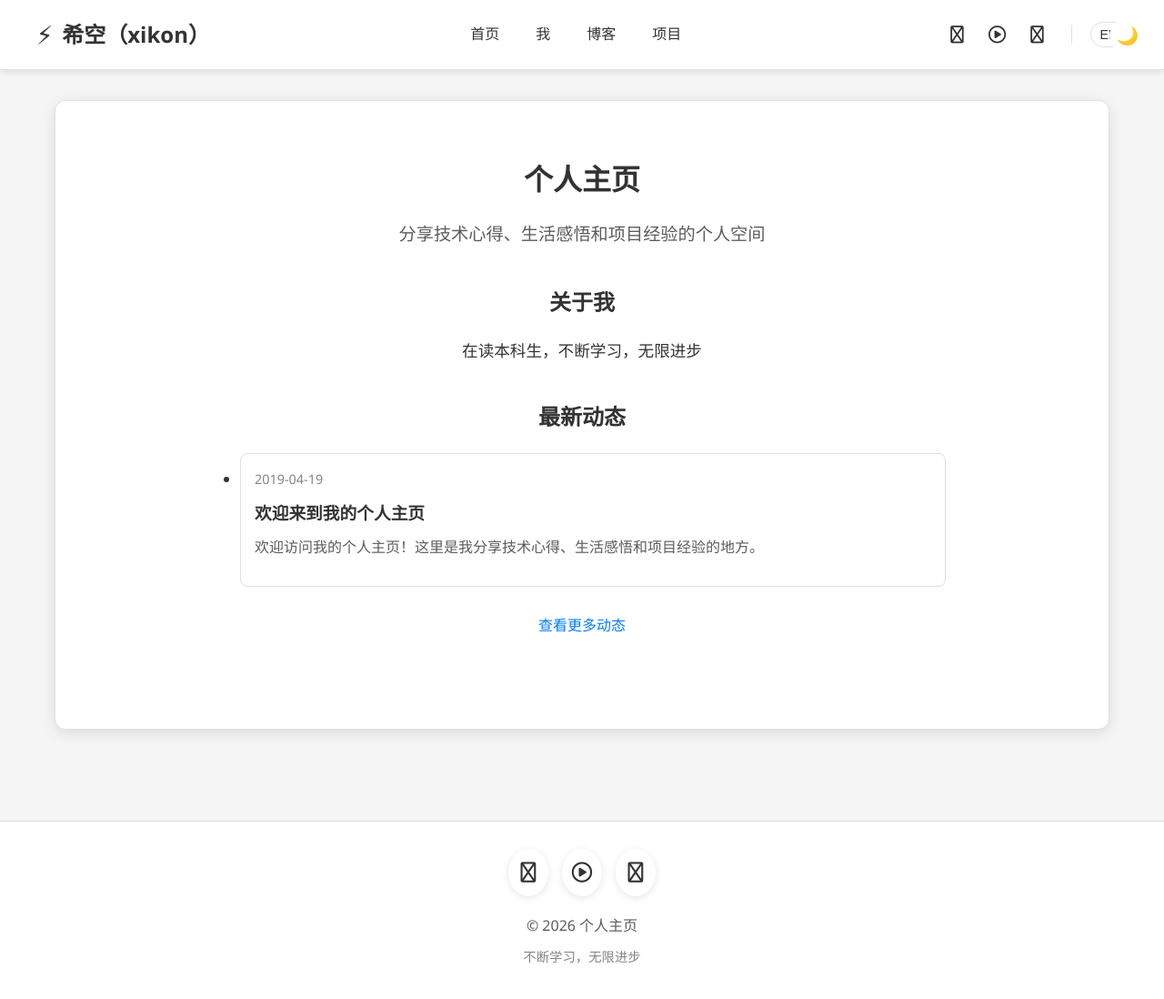
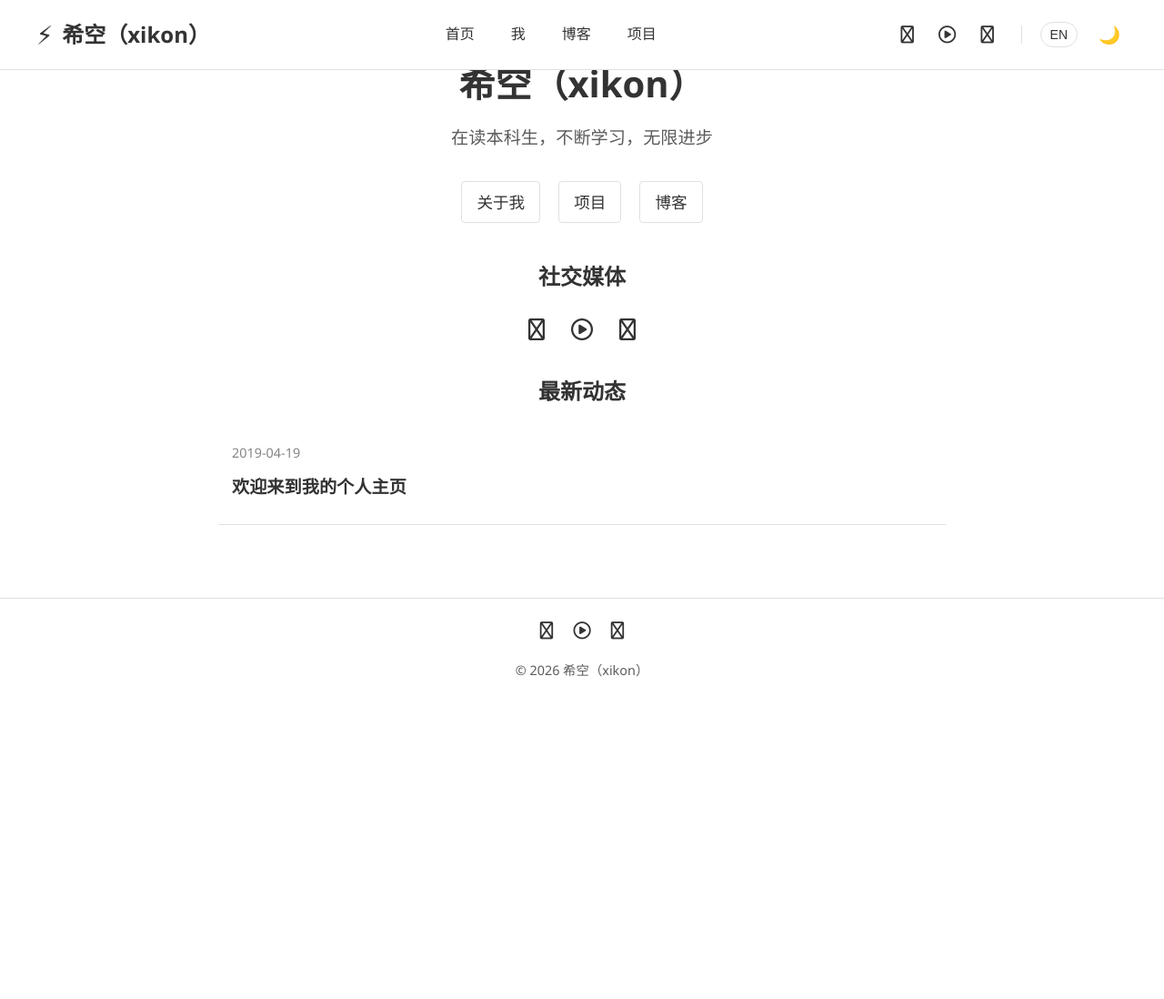
Before and after one commit to xikon-X/xikon-X.github.io, a Jekyll site: the page built from index.html, in a window 1280 px wide and 1109 px high. Shown: the top 1098 px of the window at 91% size. Built offline with Jekyll 4.4.1, drawn with Linux system fonts in a browser that asks for light colours; the list of posts is cut into pages by our own code.

Commit message:
全面美化页面1.0

```diff
--- a/_layouts/default.html
+++ b/_layouts/default.html
@@ -18,7 +18,7 @@
   </style>
 
   <!-- 导航栏 -->
-  <nav style="background-color: var(--header-background); border-bottom: 1px solid var(--border-color); padding: 15px 20px; box-shadow: 0 2px 8px rgba(0, 0, 0, 0.1); position: fixed; top: 0; left: 0; right: 0; z-index: 1000; margin: 0; width: 100%;">
+  <nav style="background-color: var(--header-background); border-bottom: 1px solid var(--border-color); padding: 15px 20px; position: fixed; top: 0; left: 0; right: 0; z-index: 1000; margin: 0; width: 100%; box-shadow: none;">
     <div style="max-width: 1200px; margin: 0 auto; display: flex; justify-content: space-between; align-items: center;">
       <!-- 左侧 logo -->
       <a href="/" style="font-size: 1.5rem; font-weight: bold; color: var(--text-color); text-decoration: none; display: flex; align-items: center; gap: 10px;">
@@ -90,33 +90,29 @@
     </div>
   </nav>
 
-  <!-- 顶部间距，避免内容被固定导航栏遮挡 -->
-  <div style="height: 80px;"></div>
-
-  <div id="main" role="main" style="max-width: 1200px; margin: 0 auto; padding: 30px 20px;">
-    <div class="card-container" style="background-color: var(--card-background); border-radius: 12px; box-shadow: 0 4px 15px rgba(0, 0, 0, 0.1); padding: 40px; margin-bottom: 30px; transition: all 0.3s ease; border: 1px solid var(--border-color);">
+  <div id="main" role="main">
+    <div class="card-container">
       {{ content }}
     </div>
   </div>
 
   <!-- 页脚 -->
-  <footer style="background-color: var(--header-background); border-top: 1px solid var(--border-color); padding: 30px 20px; margin-top: 40px;">
+  <footer style="background-color: var(--header-background); border-top: 1px solid var(--border-color); padding: 20px; margin-top: 0;">
     <div style="max-width: 1200px; margin: 0 auto; display: flex; flex-direction: column; align-items: center;">
       <!-- 社交媒体图标 -->
-      <div style="display: flex; gap: 15px; margin-bottom: 20px;">
-        <a href="{{ site.author.links[0].url }}" style="color: var(--text-color); text-decoration: none; font-size: 1.4rem; transition: all 0.3s ease; padding: 8px; border-radius: 50%; background-color: var(--card-background); box-shadow: 0 2px 8px rgba(0, 0, 0, 0.1);" title="{{ site.author.links[0].label }}">
+      <div style="display: flex; gap: 15px; margin-bottom: 15px;">
+        <a href="{{ site.author.links[0].url }}" style="color: var(--text-color); text-decoration: none; font-size: 1.2rem; transition: all 0.3s ease;" title="{{ site.author.links[0].label }}">
           <i class="far fa-fw fa-github"></i>
         </a>
-        <a href="{{ site.author.links[1].url }}" style="color: var(--text-color); text-decoration: none; font-size: 1.4rem; transition: all 0.3s ease; padding: 8px; border-radius: 50%; background-color: var(--card-background); box-shadow: 0 2px 8px rgba(0, 0, 0, 0.1);" title="{{ site.author.links[1].label }}">
+        <a href="{{ site.author.links[1].url }}" style="color: var(--text-color); text-decoration: none; font-size: 1.2rem; transition: all 0.3s ease;" title="{{ site.author.links[1].label }}">
           <i class="far fa-fw fa-play-circle"></i>
         </a>
-        <a href="{{ site.author.links[2].url }}" style="color: var(--text-color); text-decoration: none; font-size: 1.4rem; transition: all 0.3s ease; padding: 8px; border-radius: 50%; background-color: var(--card-background); box-shadow: 0 2px 8px rgba(0, 0, 0, 0.1);" title="{{ site.author.links[2].label }}">
+        <a href="{{ site.author.links[2].url }}" style="color: var(--text-color); text-decoration: none; font-size: 1.2rem; transition: all 0.3s ease;" title="{{ site.author.links[2].label }}">
           <i class="far fa-fw fa-music"></i>
         </a>
       </div>
 
-      <p style="margin-bottom: 10px; color: var(--text-color); opacity: 0.8;">© {{ site.time | date: '%Y' }} {{ site.title }}</p>
-      <p style="font-size: 0.9rem; color: var(--text-color); opacity: 0.6;">不断学习，无限进步</p>
+      <p style="margin-bottom: 5px; color: var(--text-color); opacity: 0.8; font-size: 0.9rem;">© {{ site.time | date: '%Y' }} 希空（xikon）</p>
     </div>
   </footer>
 
--- a/_layouts/home.html
+++ b/_layouts/home.html
@@ -2,41 +2,46 @@
 layout: default
 ---
 
-<div class="home" style="padding: 20px 0; text-align: center;">
-  <div style="margin-bottom: 40px;">
-    <h1 class="page-title">{{ site.title }}</h1>
-    <p class="page-description" style="font-size: 1.2rem; color: var(--text-color); opacity: 0.8; max-width: 800px; margin: 20px auto;">{{ site.description }}</p>
+<div class="home" style="text-align: center;">
+  <h1 style="font-size: 2.5rem; font-weight: 600; margin-bottom: 10px;">希空（xikon）</h1>
+  <p style="font-size: 1.2rem; color: var(--text-color); opacity: 0.8; margin-bottom: 30px;">{{ site.author.bio }}</p>
+
+  <div style="display: flex; justify-content: center; gap: 20px; margin-bottom: 40px;">
+    <a href="/me/" style="color: var(--link-color); text-decoration: none; font-size: 1.1rem; padding: 8px 16px; border: 1px solid var(--border-color); border-radius: 4px; transition: all 0.3s ease;">关于我</a>
+    <a href="/projects/" style="color: var(--link-color); text-decoration: none; font-size: 1.1rem; padding: 8px 16px; border: 1px solid var(--border-color); border-radius: 4px; transition: all 0.3s ease;">项目</a>
+    <a href="/posts/" style="color: var(--link-color); text-decoration: none; font-size: 1.1rem; padding: 8px 16px; border: 1px solid var(--border-color); border-radius: 4px; transition: all 0.3s ease;">博客</a>
   </div>
 
-  {% if site.author.bio %}
-    <div class="author-profile" style="margin: 40px 0; max-width: 800px; margin-left: auto; margin-right: auto;">
-      <h2 style="margin-bottom: 20px;">关于我</h2>
-      <p style="font-size: 1.1rem; line-height: 1.6;">{{ site.author.bio }}</p>
+  <div style="margin-bottom: 30px;">
+    <h2 style="font-size: 1.5rem; font-weight: 600; margin-bottom: 20px;">社交媒体</h2>
+    <div style="display: flex; justify-content: center; gap: 20px;">
+      <a href="{{ site.author.links[0].url }}" style="color: var(--text-color); text-decoration: none; font-size: 1.5rem; transition: all 0.3s ease;" title="{{ site.author.links[0].label }}">
+        <i class="far fa-fw fa-github"></i>
+      </a>
+      <a href="{{ site.author.links[1].url }}" style="color: var(--text-color); text-decoration: none; font-size: 1.5rem; transition: all 0.3s ease;" title="{{ site.author.links[1].label }}">
+        <i class="far fa-fw fa-play-circle"></i>
+      </a>
+      <a href="{{ site.author.links[2].url }}" style="color: var(--text-color); text-decoration: none; font-size: 1.5rem; transition: all 0.3s ease;" title="{{ site.author.links[2].label }}">
+        <i class="far fa-fw fa-music"></i>
+      </a>
     </div>
-  {% endif %}
+  </div>
 
   {% if site.posts.size > 0 %}
-    <div style="max-width: 800px; margin: 40px auto;">
-      <h2 style="margin-bottom: 20px;">最新动态</h2>
-      <ul class="post-list" style="margin-top: 20px; text-align: left;">
+    <div style="max-width: 800px; margin: 0 auto;">
+      <h2 style="font-size: 1.5rem; font-weight: 600; margin-bottom: 20px;">最新动态</h2>
+      <ul class="post-list" style="text-align: left; padding: 0;">
         {% for post in site.posts limit:3 %}
-          <li style="margin-bottom: 20px; padding: 15px; background-color: var(--card-background); border-radius: 8px; border: 1px solid var(--border-color); transition: all 0.3s ease;">
+          <li style="margin-bottom: 20px; padding: 15px; border-bottom: 1px solid var(--border-color); transition: all 0.3s ease;">
             <span class="post-meta" style="font-size: 0.9rem; color: var(--text-color); opacity: 0.6;">{{ post.date | date: "%Y-%m-%d" }}</span>
-            <h3 style="margin: 10px 0;">
+            <h3 style="margin: 10px 0; font-size: 1.2rem;">
               <a class="post-link" href="{{ post.url | relative_url }}" style="color: var(--text-color); text-decoration: none;">
                 {{ post.title | escape }}
               </a>
             </h3>
-            {% if post.excerpt %}
-              <p class="post-excerpt" style="font-size: 1rem; line-height: 1.5; color: var(--text-color); opacity: 0.8;">{{ post.excerpt | strip_html | truncate: 150 }}</p>
-            {% endif %}
           </li>
         {% endfor %}
       </ul>
-
-      <p class="rss-subscribe" style="margin-top: 30px;">
-        <a href="{{ "/posts/" | relative_url }}" style="color: var(--link-color); text-decoration: none; font-weight: 500;">查看更多动态</a>
-      </p>
     </div>
   {% endif %}
 </div>
--- a/assets/css/theme.css
+++ b/assets/css/theme.css
@@ -2,24 +2,24 @@
 
 /* 浅色模式 */
 :root {
-  --background-color: #f5f5f5;
+  --background-color: #ffffff;
   --text-color: #333333;
-  --link-color: #007bff;
+  --link-color: #333333;
   --border-color: #e0e0e0;
   --header-background: #ffffff;
   --card-background: #ffffff;
-  --card-shadow: 0 2px 10px rgba(0, 0, 0, 0.1);
+  --card-shadow: none;
 }
 
 /* 深色模式 */
 [data-theme="dark"] {
   --background-color: #121212;
   --text-color: #e0e0e0;
-  --link-color: #64b5f6;
+  --link-color: #e0e0e0;
   --border-color: #333333;
-  --header-background: #1e1e1e;
-  --card-background: #1e1e1e;
-  --card-shadow: 0 2px 10px rgba(0, 0, 0, 0.3);
+  --header-background: #121212;
+  --card-background: #121212;
+  --card-shadow: none;
 }
 
 /* 应用主题变量 */
@@ -29,32 +29,27 @@ body {
   transition: background-color 0.3s ease, color 0.3s ease;
   font-family: 'Segoe UI', Tahoma, Geneva, Verdana, sans-serif;
   line-height: 1.6;
+  margin: 0;
+  padding: 0;
 }
 
 /* 主容器 */
 #main {
   max-width: 1200px;
   margin: 0 auto;
-  padding: 20px;
+  padding: 0;
 }
 
 /* 卡片容器 */
 .card-container {
   background-color: var(--card-background);
-  border-radius: 8px;
+  border-radius: 0;
   box-shadow: var(--card-shadow);
-  padding: 30px;
-  margin-bottom: 30px;
+  padding: 60px 20px;
+  margin-bottom: 0;
   transition: all 0.3s ease;
-}
-
-.card-container:hover {
-  box-shadow: 0 4px 15px rgba(0, 0, 0, 0.15);
-  transform: translateY(-2px);
-}
-
-[data-theme="dark"] .card-container:hover {
-  box-shadow: 0 4px 15px rgba(0, 0, 0, 0.4);
+  text-align: center;
+  border: none;
 }
 
 /* 链接样式 */
@@ -67,37 +62,13 @@ a {
 a:hover {
   color: var(--link-color);
   opacity: 0.8;
-  text-decoration: underline;
-}
-
-/* 主题切换按钮 */
-#theme-toggle {
-  background: none;
-  border: none;
-  font-size: 1.5rem;
-  cursor: pointer;
-  padding: 0.5rem;
-  border-radius: 50%;
-  transition: background-color 0.3s ease;
-  position: fixed;
-  top: 20px;
-  right: 20px;
-  z-index: 1000;
-}
-
-#theme-toggle:hover {
-  background-color: rgba(0, 0, 0, 0.1);
-}
-
-[data-theme="dark"] #theme-toggle:hover {
-  background-color: rgba(255, 255, 255, 0.1);
 }
 
 /* 导航栏 */
-.navbar {
+nav {
   background-color: var(--header-background);
   border-bottom: 1px solid var(--border-color);
-  box-shadow: 0 2px 4px rgba(0, 0, 0, 0.1);
+  box-shadow: none;
 }
 
 /* 标题样式 */
@@ -105,78 +76,36 @@ h1, h2, h3, h4, h5, h6 {
   color: var(--text-color);
   margin-top: 0;
   margin-bottom: 1rem;
+  font-weight: 600;
 }
 
 /* 段落样式 */
 p {
   margin-bottom: 1rem;
+  font-size: 1.1rem;
+  line-height: 1.8;
 }
 
 /* 列表样式 */
 ul, ol {
   margin-bottom: 1rem;
   padding-left: 1.5rem;
+  list-style: none;
 }
 
-/* 代码块 */
-pre {
-  background-color: var(--card-background);
-  border: 1px solid var(--border-color);
-  border-radius: 4px;
-  padding: 1rem;
-  overflow-x: auto;
-  margin-bottom: 1rem;
-}
-
-code {
-  background-color: rgba(0, 0, 0, 0.05);
-  padding: 0.2rem 0.4rem;
-  border-radius: 3px;
-  font-family: 'Courier New', Courier, monospace;
-  font-size: 0.9rem;
-}
-
-[data-theme="dark"] code {
-  background-color: rgba(255, 255, 255, 0.1);
-}
-
-/* 表格 */
-table {
-  border-collapse: collapse;
-  width: 100%;
-  margin-bottom: 1rem;
-}
-
-th, td {
-  border: 1px solid var(--border-color);
-  padding: 0.75rem;
-  text-align: left;
-}
-
-th {
-  background-color: var(--header-background);
-  font-weight: 600;
+ul li, ol li {
+  margin-bottom: 0.5rem;
 }
 
 /* 响应式设计 */
 @media (max-width: 768px) {
-  #main {
-    padding: 10px;
-  }
-
   .card-container {
-    padding: 20px;
-    margin-bottom: 20px;
-  }
-
-  #theme-toggle {
-    font-size: 1.2rem;
-    padding: 0.3rem;
+    padding: 40px 20px;
   }
 
   /* 导航栏响应式调整 */
   nav {
-    padding: 10px;
+    padding: 10px 15px;
   }
 
   nav div {
@@ -187,36 +116,6 @@ th {
   nav div div {
     flex-direction: row;
   }
-
-  /* 社交媒体图标响应式调整 */
-  .social-links {
-    gap: 8px;
-  }
-
-  .social-links a {
-    font-size: 1rem;
-    padding: 4px;
-  }
-}
-
-/* 滚动条样式 */
-::-webkit-scrollbar {
-  width: 8px;
-  height: 8px;
-}
-
-::-webkit-scrollbar-track {
-  background: var(--background-color);
-}
-
-::-webkit-scrollbar-thumb {
-  background: var(--border-color);
-  border-radius: 4px;
-}
-
-::-webkit-scrollbar-thumb:hover {
-  background: var(--text-color);
-  opacity: 0.5;
 }
 
 /* 平滑滚动 */
@@ -224,29 +123,31 @@ html {
   scroll-behavior: smooth;
 }
 
-/* 卡片悬停效果增强 */
-.card-container:hover {
-  transform: translateY(-5px);
-  box-shadow: 0 8px 20px rgba(0, 0, 0, 0.15);
-}
-
-[data-theme="dark"] .card-container:hover {
-  box-shadow: 0 8px 20px rgba(0, 0, 0, 0.4);
-}
-
 /* 按钮悬停效果 */
 button:hover {
   transform: translateY(-2px);
-  box-shadow: 0 4px 8px rgba(0, 0, 0, 0.1);
-}
-
-[data-theme="dark"] button:hover {
-  box-shadow: 0 4px 8px rgba(0, 0, 0, 0.3);
 }
 
 /* 链接悬停效果增强 */
 a:hover {
   transform: translateY(-1px);
+}
+
+/* 社交媒体图标 */
+.social-links {
+  display: flex;
+  justify-content: center;
+  gap: 15px;
+  margin: 20px 0;
+}
+
+.social-links a {
+  font-size: 1.2rem;
+  transition: all 0.3s ease;
+}
+
+.social-links a:hover {
+  transform: scale(1.1);
 }
 
 /* 加载动画 */
@@ -264,28 +165,3 @@ a:hover {
 .card-container {
   animation: fadeIn 0.5s ease-out;
 }
-
-/* 社交媒体图标颜色 */
-.social-links a:nth-child(1):hover {
-  color: #333;
-}
-
-.social-links a:nth-child(2):hover {
-  color: #00A1D6;
-}
-
-.social-links a:nth-child(3):hover {
-  color: #000;
-}
-
-[data-theme="dark"] .social-links a:nth-child(1):hover {
-  color: #fff;
-}
-
-[data-theme="dark"] .social-links a:nth-child(2):hover {
-  color: #00A1D6;
-}
-
-[data-theme="dark"] .social-links a:nth-child(3):hover {
-  color: #fff;
-}
```
